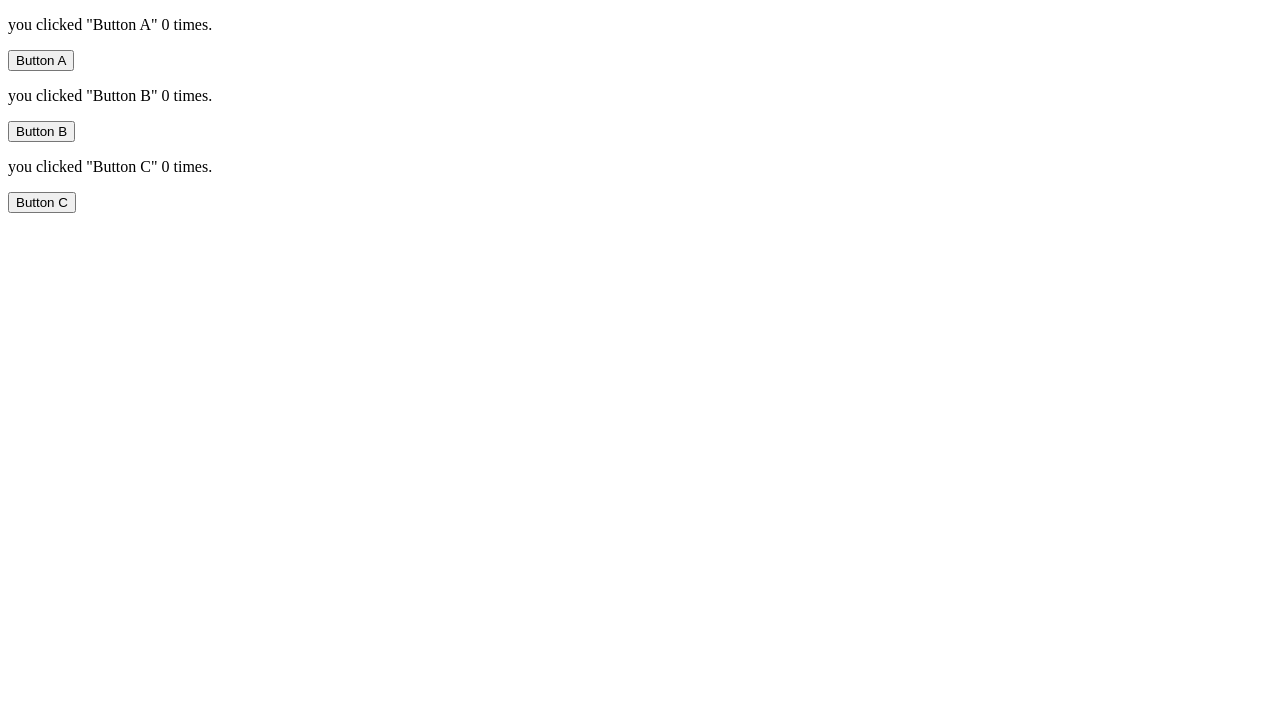
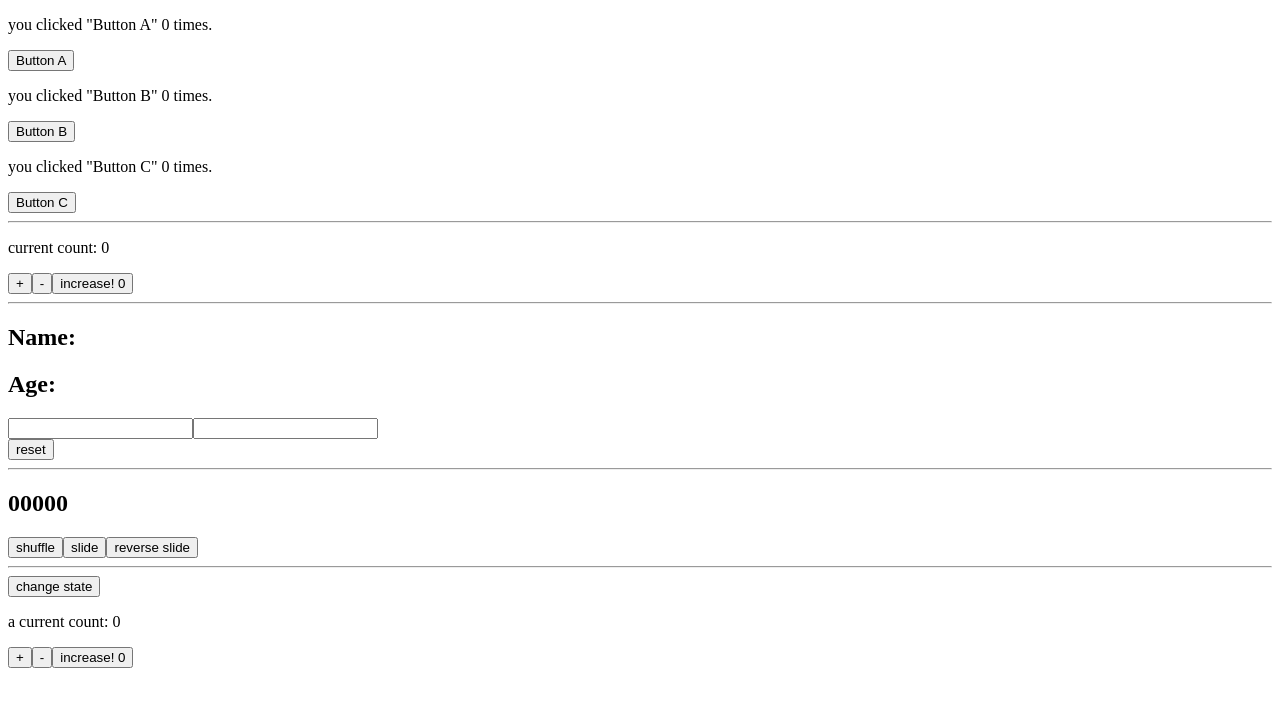
Before and after one commit to mimunojun/react-tuto, a React (Vite) app in the folder react-app/: page / in a window 1280 px wide. Shown: the top 706 px of the page. Built offline with nearby package versions, Linux system fonts and the light colour scheme.

Commit message:
multistate

```diff
--- a/react-app/src/main.tsx
+++ b/react-app/src/main.tsx
@@ -4,7 +4,5 @@ import App from "./t3/App";
 import "./index.css";
 
 ReactDOM.createRoot(document.getElementById("root") as HTMLElement).render(
-    <React.StrictMode>
-        <App />
-    </React.StrictMode>
+    <App />
 );
--- a/react-app/src/t3/components/MultiState.tsx
+++ b/react-app/src/t3/components/MultiState.tsx
@@ -18,6 +18,129 @@ const ButtonComponent = (props) => {
     );
 };
 
+const CountComponent = (props) => {
+    let [count, setCount] = useState(0);
+    const countUp = () => {
+        if (props.setCount) {
+            props.setCount(props.count + 1);
+        } else {
+            setCount(++count);
+        }
+    };
+    const countDown = () => {
+        if (props.setCount) {
+            props.setCount(props.count - 1);
+        } else {
+            setCount(--count);
+        }
+    };
+
+    return (
+        <>
+            <p>
+                {props.name} current count: {props.count ? props.count : count}
+            </p>
+            <button onClick={countUp}>+</button>
+            <button onClick={countDown}>-</button>
+            <button onClick={countUp}>
+                increase! {props.count ? props.count : count}
+            </button>
+        </>
+    );
+};
+
+const ObjectStateComponent = () => {
+    let [val, setVal] = useState({
+        name: "",
+        age: "",
+    });
+    const reset = () => {
+        setVal({ name: "", age: "" });
+    };
+    return (
+        <>
+            <h2>Name: {val.name}</h2>
+            <h2>Age: {val.age}</h2>
+            <input
+                type="text"
+                value={val.name}
+                onChange={(e) => {
+                    setVal({ ...val, name: e.target.value });
+                }}
+            />
+            <input
+                type="number"
+                value={val.age}
+                onChange={(e) => {
+                    setVal({ ...val, age: e.target.value });
+                }}
+            />
+            <div>
+                <button onClick={reset}>reset</button>
+            </div>
+        </>
+    );
+};
+
+const ArrayStateComponent = () => {
+    let [arr, setArr] = useState([0, 0, 0, 0, 0]);
+
+    const shuffleHandler = () => {
+        const newArr = new Array(arr.length);
+        for (let i = 0; i < arr.length; i++) {
+            newArr[i] = Math.floor(Math.random() * 10);
+        }
+        setArr(newArr);
+    };
+
+    const slideHandler = () => {
+        const newArr = [...arr];
+        const tail = newArr.pop();
+        newArr.unshift(tail);
+        setArr(newArr);
+    };
+
+    const reverseSlideHandler = () => {
+        const newArr = [...arr];
+        const top = newArr.shift();
+        newArr.push(top);
+        setArr(newArr);
+    };
+
+    return (
+        <>
+            <h2>{...arr}</h2>
+            <button onClick={shuffleHandler}>shuffle</button>
+            <button onClick={slideHandler}>slide</button>
+            <button onClick={reverseSlideHandler}>reverse slide</button>
+        </>
+    );
+};
+
+const MultiStateButtonComponent = () => {
+    let [state, setState] = useState("a");
+    let [countA, setCountA] = useState(0);
+    let [countB, setCountB] = useState(0);
+    const changeStateHandler = () => {
+        if (state === "a") {
+            setState("b");
+        } else {
+            setState("a");
+        }
+    };
+    return (
+        <>
+            <button onClick={changeStateHandler}>change state</button>
+            <CountComponent
+                key={state}
+                name={state}
+                count={state === "a" ? countA : countB}
+                setCount={state === "a" ? setCountA : setCountB}
+            />
+        </>
+    );
+};
+
 const ButtonDesc = [
     { name: "Button A" },
     { name: "Button B" },
@@ -30,6 +153,14 @@ const MultiState = () => {
             <ButtonComponent {...ButtonDesc[0]} />
             <ButtonComponent {...ButtonDesc[1]} />
             <ButtonComponent {...ButtonDesc[2]} />
+            <hr />
+            <CountComponent />
+            <hr />
+            <ObjectStateComponent />
+            <hr />
+            <ArrayStateComponent />
+            <hr />
+            <MultiStateButtonComponent />
         </>
     );
 };
```
